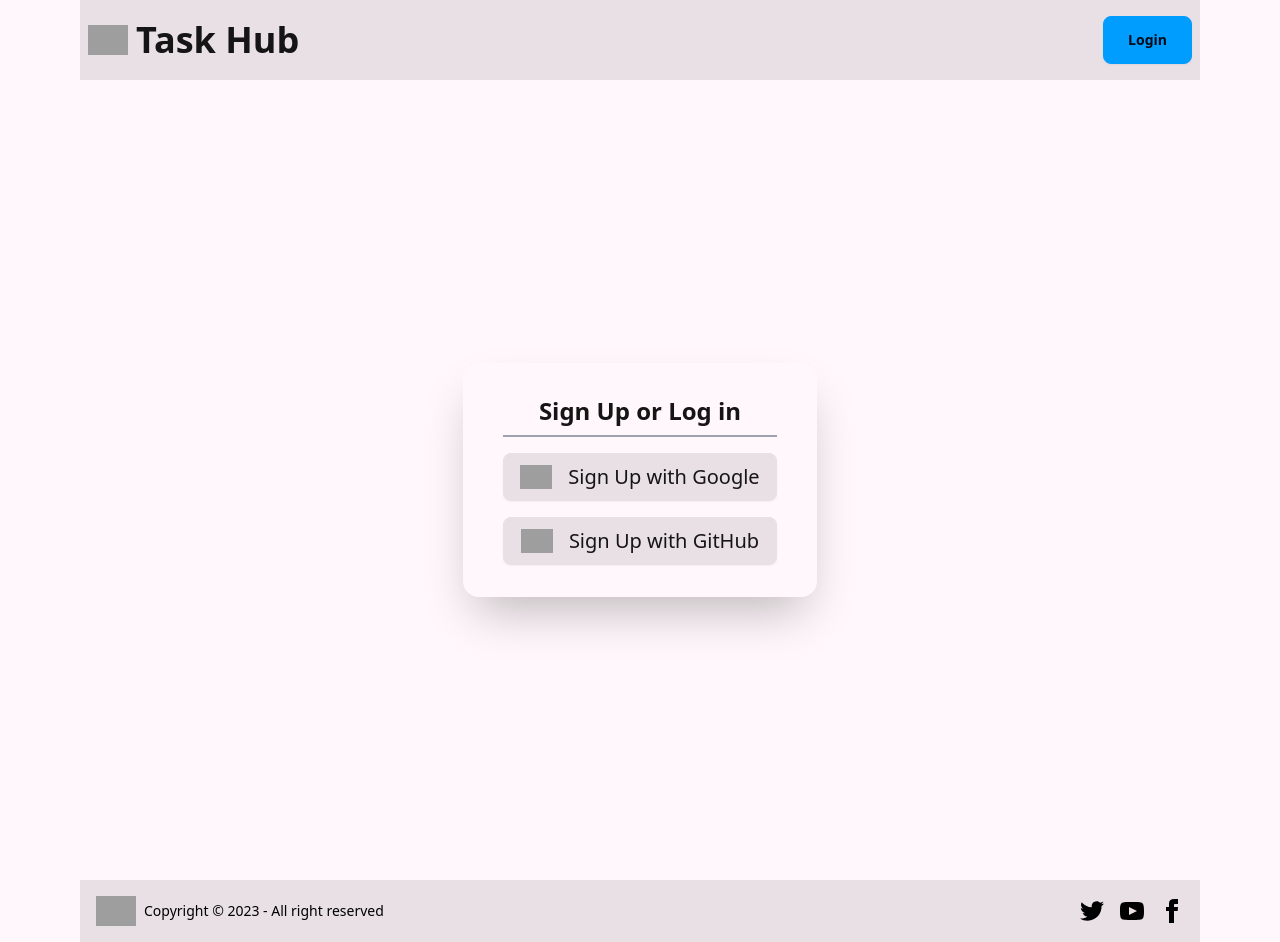
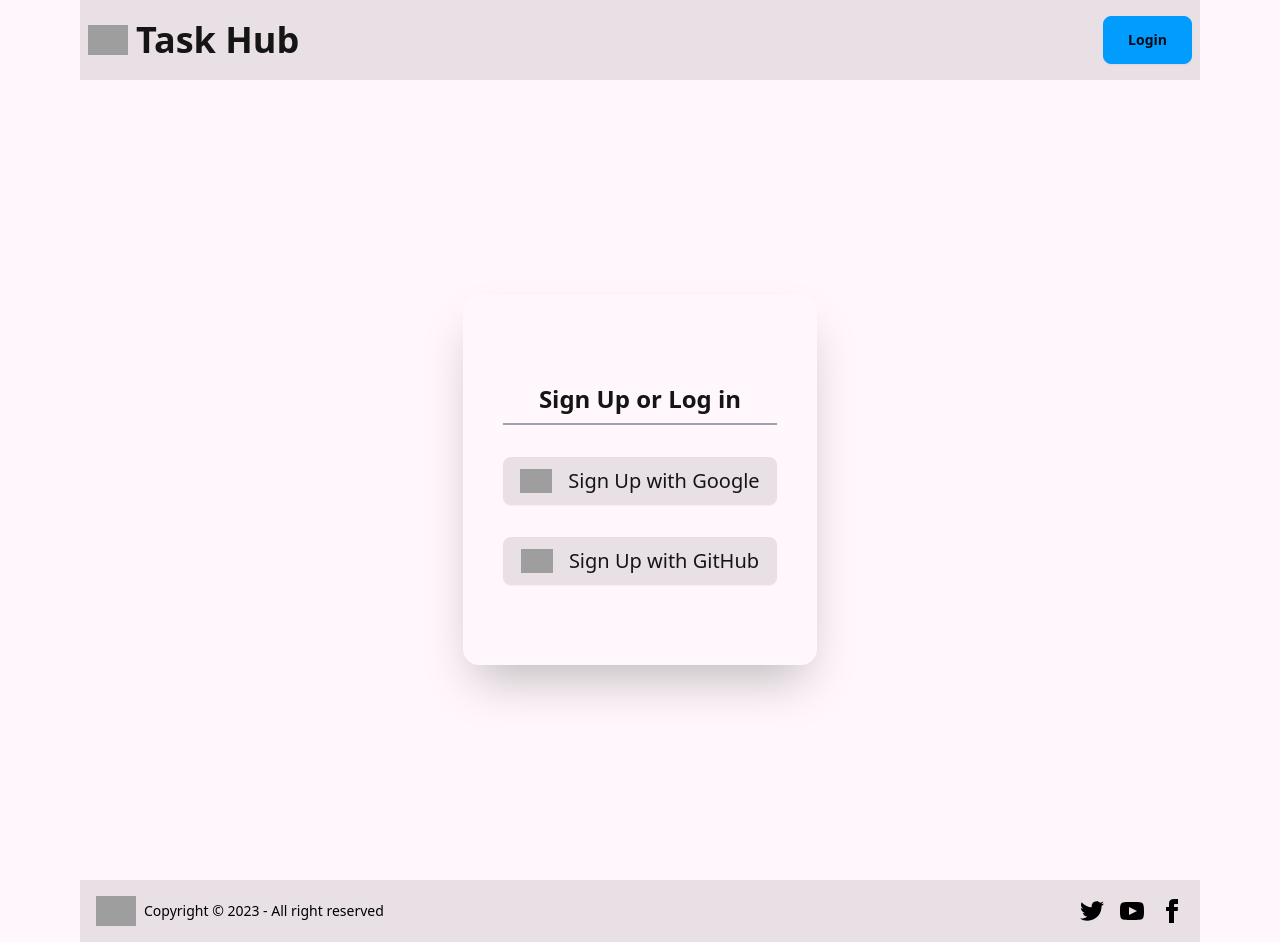
Before and after one commit to AbuBokorprog/task-hub, a React (Vite) app: page /login in a window 1280 px wide. Built offline with nearby package versions, Linux system fonts and the light colour scheme; no server answers; grey boxes are pictures that could not be loaded.

Commit message:
Some issue or bugs resolve

```diff
--- a/src/Pages/EditTask/EditTask.jsx
+++ b/src/Component/EditTask/EditTask.jsx
@@ -62,7 +62,7 @@ const EditTask = () => {
             {...register("description", { maxLength: 200 })}
             placeholder="Type here"
             defaultValue={singleTask?.description}
-            className="input input-bordered input-secondary w-full"
+            className="input input-bordered input-secondary"
           />
           {errors.description?.type === "maxLength" && (
             <p role="alert" className="text-red-500">
--- a/src/Pages/Home/Home.jsx
+++ b/src/Pages/Home/Home.jsx
@@ -125,8 +125,12 @@ const Home = () => {
         </Modal>
       </div>
       <div className="my-10">
-        {existTask.length > 0 && (
+        {existTask.length > 0 ? (
           <h2 className="text-2xl font-medium">All Task</h2>
+        ) : (
+          <p className="text-center max-h-screen my-52 lg:my-32">
+            You didn't add any task
+          </p>
         )}
         <div className="grid md:grid-cols-1 lg:grid-cols-3 gap-4 mx-auto">
           {currentTasks.map((t) => (
@@ -134,6 +138,7 @@ const Home = () => {
           ))}
         </div>
       </div>
+      {existTask.length > 0 && (
         <div className="flex justify-center my-20">
           <button
             onClick={handlePrevPage}
@@ -161,6 +166,7 @@ const Home = () => {
             Next
           </button>
         </div>
+      )}
     </div>
   );
 };
--- a/src/Pages/Login/Login.jsx
+++ b/src/Pages/Login/Login.jsx
@@ -31,15 +31,15 @@ const Login = () => {
 
   return (
     <div className="hero min-h-screen">
-      <div className="card py-8 shadow-2xl bg-base-100">
+      <div className="card py-20 shadow-2xl bg-base-100">
         <div className="px-10">
-          <h2 className="text-2xl mb-2 text-center font-semibold">
+          <h2 className="text-2xl my-2 text-center font-semibold">
             Sign Up or Log in
           </h2>
           <hr className="border border-gray-400" />
           <div
             onClick={GoogleHandler}
-            className="flex items-center gap-4 btn my-4"
+            className="flex items-center gap-4 btn my-8"
           >
             <img
               className="w-8"
--- a/src/Pages/Task/Task.jsx
+++ b/src/Pages/Task/Task.jsx
@@ -100,7 +100,7 @@ const Task = (props) => {
               </p>
             </div>
             <div className="flex gap-2 items-center justify-between">
-              <Link to={`/edit/${id}`} className="btn text-red-500">
+              <Link to={`/editTask/${id}`} className="btn text-red-500">
                 <FiEdit /> Edit
               </Link>
               <div
--- a/src/main.jsx
+++ b/src/main.jsx
@@ -5,9 +5,9 @@ import { createBrowserRouter, RouterProvider } from "react-router-dom";
 import AuthProvider from "./Provider/AuthProvider/AuthProvider.jsx";
 import Home from "./Pages/Home/Home.jsx";
 import Login from "./Pages/Login/Login.jsx";
-import EditTask from "./Pages/EditTask/EditTask.jsx";
 import PrivateRoute from "./Provider/PrivateRoute/PrivateRoute.jsx";
 import Main from "./Layout/Main.jsx";
+import EditTask from "./Component/EditTask/EditTask.jsx";
 
 const router = createBrowserRouter([
   {
@@ -24,7 +24,7 @@ const router = createBrowserRouter([
         ),
       },
       {
-        path: "/edit/:id",
+        path: "/editTask/:id",
         element: (
           <PrivateRoute>
             <EditTask />
```
Also changed, not shown: 1 other file (tests, documents, lock files or other folders). Lines whose indentation alone changed are shown as unchanged.
